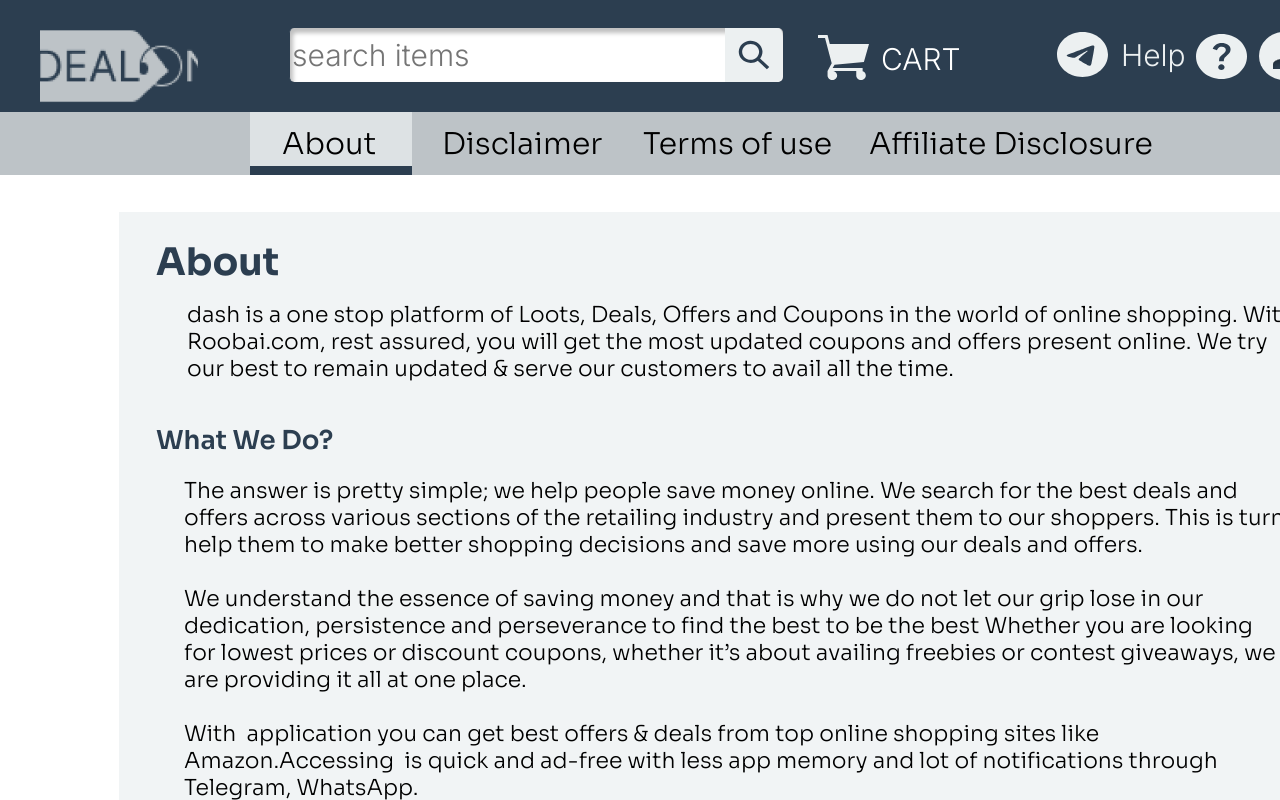
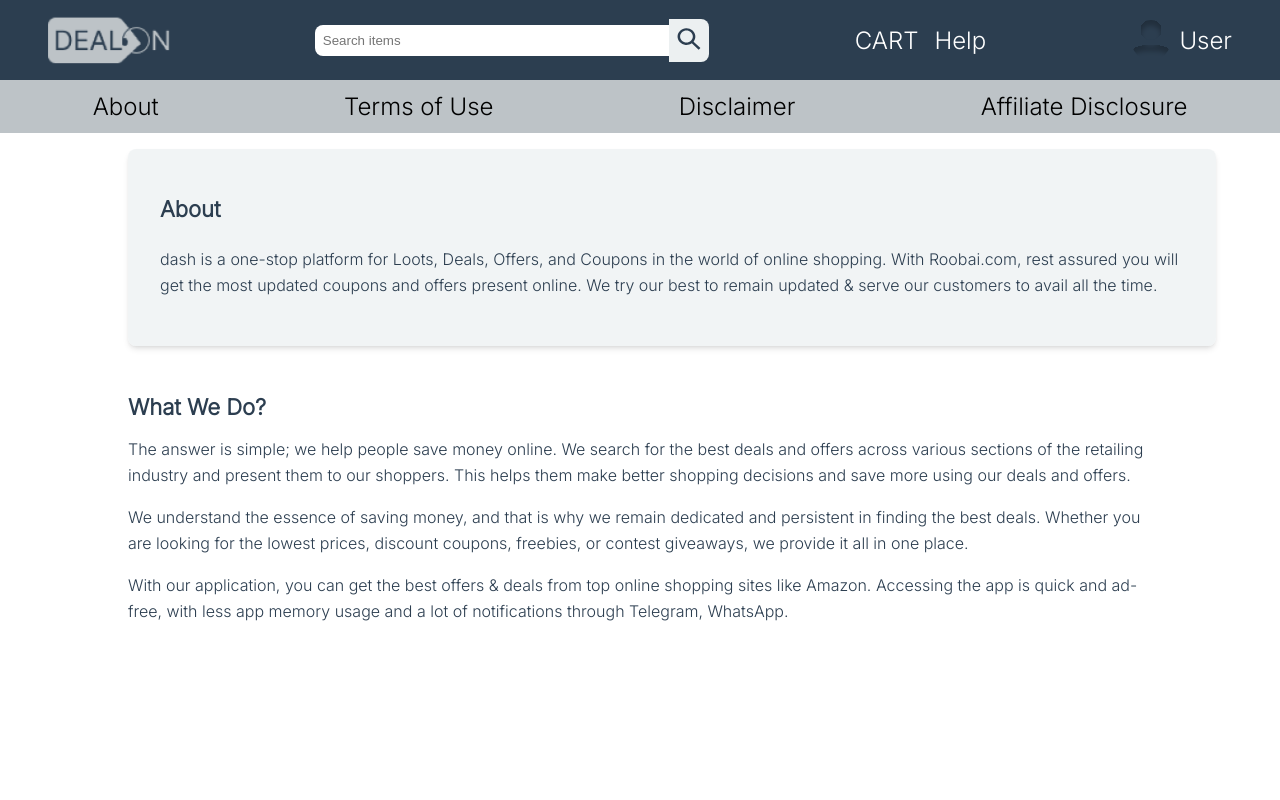
Before and after one commit to githubLINGESH/VoiceInterfaced-ECom-backend, a React (Create React App) app: page /about in a window 1280 px wide. Shown: the top 800 px of the page. Built offline with nearby package versions, Linux system fonts and the light colour scheme.

Commit message:
updated some

```diff
--- a/src/components/navbarr.tsx
+++ b/src/components/navbarr.tsx
@@ -3,93 +3,77 @@ import React from 'react';
 
 export default function Navbarr() {
   const navigate = useNavigate();
+
   function handleHelpClick() {
     navigate('/desktop-4');
   }
 
-            function handleCartClick(){
+  function handleCartClick() {
     navigate('/desktop-2');
   }
 
   return (
-        <div className="absolute top-[0px] left-[0px] w-[1460px] h-[175px]">
-            <div className="absolute top-[0px] left-[0px] bg-darkslategray-100 shadow-[0px_4px_10px_rgba(0,_0,_0,_0.25)] w-[1440px] h-28" />
-            <div className="absolute top-[41px] left-[881px] font-light inline-block w-[130px] h-[34px]"
-            onClick={handleCartClick}>
+    <div className="relative w-full h-auto">
+      {/* Main Navbar */}
+      <div className="bg-darkslategray-100 shadow-lg flex justify-between items-center px-4 md:px-12 py-4">
+        {/* Logo */}
+        <img
+          className="h-12 w-auto cursor-pointer"
+          src="/plugin-icon--1-1-1@2x.png"
+          alt="Logo"
+        />
+
+        {/* Search Bar */}
+        <div className="flex items-center w-full md:w-1/3 relative">
+          <input
+            type="text"
+            className="w-full p-2 rounded-l-lg border-none outline-none"
+            placeholder="Search items"
+          />
+          <button className="bg-whitesmoke-100 p-2 rounded-r-lg">
+            <img
+              className="h-6 w-6"
+              src="/vector1.svg"
+              alt="Search"
+            />
+          </button>
+        </div>
+
+        {/* Cart and Help Links */}
+        <div className="flex space-x-4">
+          <div
+            className="text-white cursor-pointer"
+            onClick={handleCartClick}
+          >
             CART
           </div>
-            <img
-            className="absolute h-[25.71%] w-[3.49%] top-[20%] right-[40.48%] bottom-[54.29%] left-[56.03%] max-w-full overflow-hidden max-h-full"
-            onClick={handleCartClick}
-            alt=""
-            src="/vector.svg"
-            />
-            <div className="absolute top-[28px] left-[290px] w-[493px] h-[54px]">
-            <input
-                    type="text"
-                    className="absolute top-[0px] left-[-1px] rounded-8xs bg-white shadow-[2px_4px_4px_1px_rgba(0,_0,_0,_0.25)_inset] box-border w-[494px] h-[54px] border-l-[1px] border-solid border-darkslategray-100 h-28 text-11xl text-white font-inter"
-                    placeholder='search items'
-                />
-            <div className="absolute top-[0px] left-[435px] rounded-tl-none rounded-tr-8xs rounded-br-8xs rounded-bl-none bg-whitesmoke-100 w-[57px] h-[54px]" />
-            <img
-                className="absolute h-[56.67%] w-[6.57%] top-[21.67%] right-[2.6%] bottom-[21.67%] left-[90.83%] max-w-full overflow-hidden max-h-full"
-                alt=""
-                src="/vector1.svg"
-            />
-            </div>
-            <div className="absolute top-[32px] left-[1121px] w-[339px] h-12 text-whitesmoke-100">
-            <img
-                className="absolute top-[0px] left-[143px] rounded-3xl w-[123px] h-12"
-                alt=""
-                src="/rectangle-4.svg"
-            />
-            <img
-                className="absolute h-[93.75%] w-[15.04%] top-[4.17%] right-[62.83%] bottom-[2.08%] left-[22.12%] max-w-full overflow-hidden max-h-full"
+
+          <div
+            className="text-white cursor-pointer"
             onClick={handleHelpClick}
-                alt=""
-                src="/vector2.svg"
-            />
-            <div className="absolute h-full w-[15.04%] top-[0%] right-[44.25%] bottom-[0%] left-[40.71%] rounded-[50%] bg-whitesmoke-100" />
-            <img
-                className="absolute h-[58.33%] top-[18.75%] right-[159px] bottom-[22.92%] max-h-full w-7"
-                alt=""
-                src="/vector3.svg"
-            />
-            <div className="absolute top-[5px] left-[0px] font-light inline-block w-[150px] h-10"
-            onClick={handleHelpClick}>
+          >
             Help
           </div>
-            <div className="absolute top-[4px] left-[189px] font-light text-darkslategray-100 inline-block w-[150px] h-10 [-webkit-text-stroke:1px_#ecf0f1]">
-                user
+        </div>
+
+        {/* User Section */}
+        <div className="hidden md:flex items-center space-x-2">
+          <img
+            className="h-10 w-10 rounded-full cursor-pointer"
+            src="/vector3.svg"
+            alt="User"
+          />
+          <div className="text-white cursor-pointer">User</div>
         </div>
       </div>
-            <img
-            className="absolute h-[25.71%] w-[3.49%] top-[18.29%] right-[24.11%] bottom-[56%] left-[72.4%] max-w-full overflow-hidden max-h-full"
-            alt=""
-            src="/vector4.svg"
-            />
-            <div className="absolute top-[112px] left-[0px] w-[1440px] h-[63px] text-black font-sora">
-            <div className="absolute top-[0px] left-[0px] bg-silver w-[1440px] h-[63px]" />
-            <div className="absolute top-[13px] left-[643px] font-light inline-block w-[189px] h-[38px]">
-                Terms of use
+
+      {/* Secondary Navbar (Terms, About, etc.) */}
+      <div className="bg-silver py-3 flex justify-around text-center text-black text-sm">
+        <div className="cursor-pointer">About</div>
+        <div className="cursor-pointer">Terms of Use</div>
+        <div className="cursor-pointer">Disclaimer</div>
+        <div className="cursor-pointer">Affiliate Disclosure</div>
       </div>
-            <div className="absolute top-[13px] left-[442px] font-light inline-block w-[189px] h-[38px]">
-                Disclaimer
-            </div>
-            <div className="absolute top-[13px] left-[869px] font-light inline-block w-[315px] h-[38px]">
-                Affiliate Disclosure
-            </div>
-            <div className="absolute top-[0px] left-[250px] bg-whitesmoke-200 w-[162px] h-[63px]" />
-            <div className="absolute top-[13px] left-[282px] font-light inline-block w-[189px] h-[43px]">
-                About
-            </div>
-            <div className="absolute top-[54px] left-[250px] bg-darkslategray-100 w-[162px] h-[9px]" />
-            </div>
-            <img
-            className="absolute top-[28px] left-[40px] w-[158px] h-[75px] object-cover"
-            alt=""
-            src="/plugin-icon--1-1-1@2x.png"
-            />
     </div>
   );
 }
--- a/src/pages/About-page.tsx
+++ b/src/pages/About-page.tsx
@@ -1,36 +1,36 @@
 import React from 'react';
 import { FunctionComponent } from "react";
 import Navbarr from "../components/navbarr";
-import Footer from "components/Footer";
+import Footer from "../components/Footer"; // Fixed path for Footer
 
 const AboutPage: FunctionComponent = () => {
   return (
     <div className='text-left text-white font-inter'>
-    <div className="relative bg-white w-full h-[1024px] overflow-hidden text-left text-11xl text-white font-inter">
-    <Navbarr/>
-      <div className="absolute top-[212px] left-[119px] w-[1202px] h-[759px] text-3xl text-black font-sora">
-        <div className="absolute top-[0px] left-[0px] bg-whitesmoke-200 w-[1202px] h-[759px]" />
-        <div className="absolute top-[89px] left-[68px] font-light inline-block w-[1117px] h-[100px]">{`dash is a one stop platform of Loots, Deals, Offers and Coupons in the world of online shopping. With Roobai.com, rest assured, you will get the most updated coupons and offers present online. We try our best to remain updated & serve our customers to avail all the time.`}</div>
-        <div className="absolute top-[212px] left-[37px] text-7xl font-semibold text-darkslategray-100 inline-block w-[293px] h-[30px]">
-          What We Do?
+      <div className="relative bg-white w-full min-h-screen overflow-hidden text-left text-4xl md:text-5xl text-white font-inter">
+        <Navbarr />
+        <div className="relative max-w-screen-lg mx-auto p-4">
+          <div className="bg-whitesmoke-200 w-full h-auto p-8 rounded-lg shadow-md">
+            <h1 className="text-darkslategray-100 text-3xl md:text-4xl font-bold mb-6">About</h1>
+            <p className="text-darkslategray-100 text-base md:text-lg font-light leading-relaxed">
+              dash is a one-stop platform for Loots, Deals, Offers, and Coupons in the world of online shopping. With Roobai.com, rest assured you will get the most updated coupons and offers present online. We try our best to remain updated & serve our customers to avail all the time.
+            </p>
+          </div>
+
+          <div className="mt-12 text-black">
+            <h2 className="text-darkslategray-100 text-2xl md:text-3xl font-semibold mb-4">What We Do?</h2>
+            <p className="text-darkslategray-100 text-base md:text-lg font-light leading-relaxed">
+              The answer is simple; we help people save money online. We search for the best deals and offers across various sections of the retailing industry and present them to our shoppers. This helps them make better shopping decisions and save more using our deals and offers.
+            </p>
+            <p className="text-darkslategray-100 text-base md:text-lg font-light leading-relaxed mt-4">
+              We understand the essence of saving money, and that is why we remain dedicated and persistent in finding the best deals. Whether you are looking for the lowest prices, discount coupons, freebies, or contest giveaways, we provide it all in one place.
+            </p>
+            <p className="text-darkslategray-100 text-base md:text-lg font-light leading-relaxed mt-4">
+              With our application, you can get the best offers & deals from top online shopping sites like Amazon. Accessing the app is quick and ad-free, with less app memory usage and a lot of notifications through Telegram, WhatsApp.
+            </p>
+          </div>
         </div>
-        <div className="absolute top-[265px] left-[65px] font-light whitespace-pre-wrap inline-block w-[1102px] h-[341px]">
-          <p className="m-0">{`The answer is pretty simple; we help people save money online. We search for the best deals and offers across various sections of the retailing industry and present them to our shoppers. This is turn help them to make better shopping decisions and save more using our deals and offers. `}</p>
-          <p className="m-0">&nbsp;</p>
-          <p className="m-0">
-            We understand the essence of saving money and that is why we do not
-            let our grip lose in our dedication, persistence and perseverance to
-            find the best to be the best Whether you are looking for lowest
-            prices or discount coupons, whether it’s about availing freebies or
-            contest giveaways, we are providing it all at one place.
-          </p>
-          <p className="m-0">&nbsp;</p>
-          <p className="m-0">{`With  application you can get best offers & deals from top online shopping sites like Amazon.Accessing  is quick and ad-free with less app memory and lot of notifications through Telegram, WhatsApp.`}</p>
-        </div>
-        <b className="absolute top-[26px] left-[37px] text-[38px] inline-block text-darkslategray-100 w-[221px] h-[50px]">{`About `}</b>
       </div>
-    </div>
-    <Footer/>
+      <Footer />
     </div>
   );
 };
--- a/src/pages/home.tsx
+++ b/src/pages/home.tsx
@@ -37,29 +37,35 @@ const Home: FunctionComponent = () => {
   const [selectedOption, setSelectedOption] = useState<string>('');
 
 
-  useEffect(() =>{
-    const getCred = async() => {
-      fetch(`${process.env.REACT_APP_BACKEND_URL}/auth-check`,
-        {
-          method:"GET",
+  useEffect(() => {
+    const getCred = async () => {
+      try {
+        const response = await fetch(`${process.env.REACT_APP_BACKEND_URL}/auth-check`, {
+          method: "GET",
           credentials: 'include',
-        }).then(response => {
-          if(response.ok){
-            const UserIdd = response.json();
-            setUserId(UserIdd);
-            console.log("Home page", userId);
-            if(userId === " "){
-              navigate('/login-page');
-            }
+        });
+
+        if (response.ok) {
+          const { userId: UserIdd } = await response.json(); // Destructure userId from the response
+
+          setUserId(UserIdd);
+          console.log("Home page", UserIdd);
+
+          // Check if userId is null, undefined, or empty (better validation)
+          if (!UserIdd) {
+            navigate('/login-page'); // Redirect to login page if userId is invalid
           }
-          else{
-            console.log("Some error", response);
-          }
-      })
+        } else {
+          console.log("Some error", response);
+        }
+      } catch (error) {
+        console.error("Error fetching credentials:", error);
+      }
     };
 
     getCred();
-  },[])
+  }, [navigate]); // Make sure 'navigate' is included in the dependency array
+
 
 
   useEffect(() => {
```
Also changed, not shown: 1 other file (tests, documents, lock files or other folders). Lines whose indentation alone changed are shown as unchanged.
